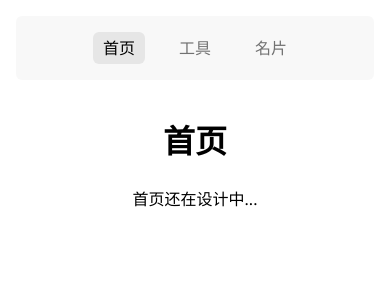
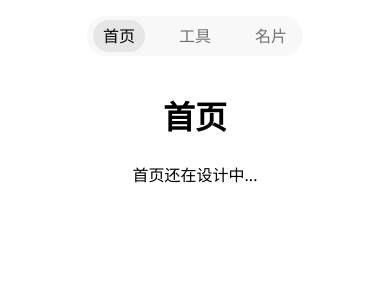
Before and after one commit to UnderHear/toolsWeb, a Vue app: page / in a window 390 px wide. Shown: the top 300 px of the page. Built offline with nearby package versions, Linux system fonts and the light colour scheme.

Commit message:
bug fixed

```diff
--- a/src/components/Header.vue
+++ b/src/components/Header.vue
@@ -1,14 +1,14 @@
 <template>
   <header
-    class="sticky top-0 z-50 w-full bg-[#F5F5F5]/66 backdrop-blur-2xl
-    shadow-[0_1px_1px_rgba(220,220,220,1)] md:top-0 max-md:top-4 max-md:w-[calc(100%-32px)]
-    max-md:mx-auto max-md:rounded-md max-md:shadow-none">
-    <div class="container flex h-16 items-center justify-center px-4">
+    class="sticky top-0 z-50 w-full bg-[#F5F5F5]/70 backdrop-blur-2xl
+    shadow-[0_1px_1px_rgba(220,220,220,1)] md:top-0 max-md:top-4 max-md:w-[216px]
+    max-md:mx-auto max-md:rounded-[24px] max-md:shadow-none">
+    <div class="flex h-20 items-center justify-center max-md:h-10">
       <nav>
         <ul class="flex space-x-6">
           <li v-for="item in navigationItems" :key="item.name">
             <a :href="item.href" :class="[
-              'px-2.5 py-2 rounded-md text-[16px] font-medium leading-none flex items-center',
+              'px-2.5 py-2 rounded-md text-[16px] font-medium leading-none flex items-center max-md:rounded-[16px]',
               item.active
                 ? 'bg-[#E6E6E6] text-[#000000]'
                 : 'text-[#727272] hover:bg-[#E6E6E6] hover:text-[#000000]'
```
